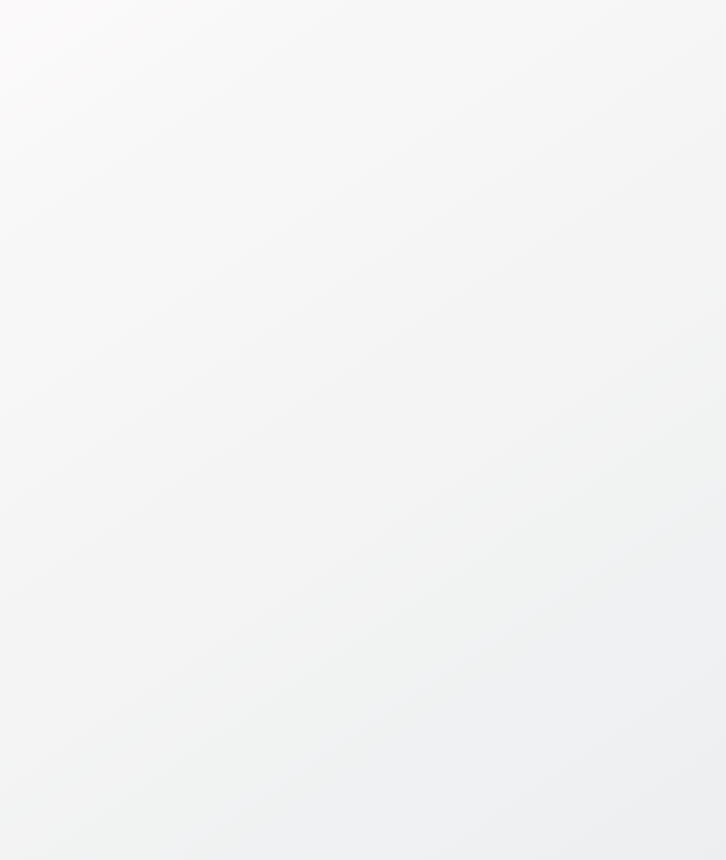
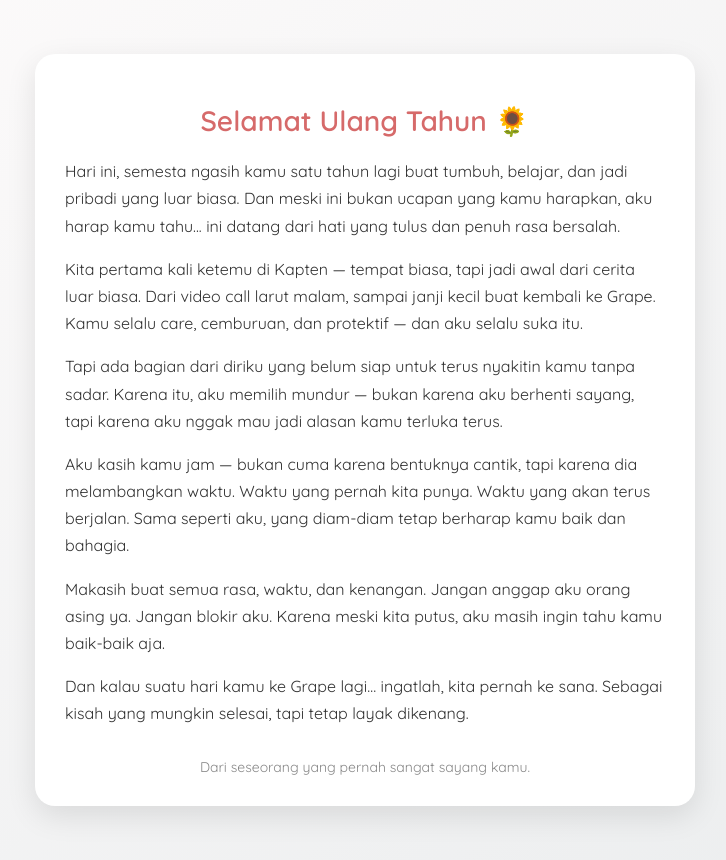
Before and after one commit to bayudewapamungkas/ultahjojo, a plain HTML site: page index.html in a window 1280 px wide. Shown: the whole page, without its empty margins (275-1001 px from the left). Drawn offline with Linux system fonts and the light colour scheme.

Commit message:
Update index.html

```diff
--- a/index.html
+++ b/index.html
@@ -24,4 +24,55 @@
       border-radius: 20px;
       box-shadow: 0 10px 30px rgba(0,0,0,0.1);
       padding: 30px;
-      animation
+      animation: fadeIn 1.5s ease;
+    }
+    h1 {
+      text-align: center;
+      font-size: 28px;
+      margin-bottom: 20px;
+      color: #d66a6a;
+    }
+    p {
+      line-height: 1.7;
+      font-size: 16px;
+      margin-bottom: 16px;
+    }
+    .footer {
+      text-align: center;
+      margin-top: 30px;
+      font-size: 14px;
+      color: #888;
+    }
+    @keyframes fadeIn {
+      from {opacity: 0; transform: translateY(20px);}
+      to {opacity: 1; transform: translateY(0);}
+    }
+  </style>
+</head>
+<body>
+  <div class="card">
+    <h1>Selamat Ulang Tahun 🌻</h1>
+    <p>
+      Hari ini, semesta ngasih kamu satu tahun lagi buat tumbuh, belajar, dan jadi pribadi yang luar biasa. Dan meski ini bukan ucapan yang kamu harapkan, aku harap kamu tahu... ini datang dari hati yang tulus dan penuh rasa bersalah.
+    </p>
+    <p>
+      Kita pertama kali ketemu di Kapten — tempat biasa, tapi jadi awal dari cerita luar biasa. Dari video call larut malam, sampai janji kecil buat kembali ke Grape. Kamu selalu care, cemburuan, dan protektif — dan aku selalu suka itu.
+    </p>
+    <p>
+      Tapi ada bagian dari diriku yang belum siap untuk terus nyakitin kamu tanpa sadar. Karena itu, aku memilih mundur — bukan karena aku berhenti sayang, tapi karena aku nggak mau jadi alasan kamu terluka terus.
+    </p>
+    <p>
+      Aku kasih kamu jam — bukan cuma karena bentuknya cantik, tapi karena dia melambangkan waktu. Waktu yang pernah kita punya. Waktu yang akan terus berjalan. Sama seperti aku, yang diam-diam tetap berharap kamu baik dan bahagia.
+    </p>
+    <p>
+      Makasih buat semua rasa, waktu, dan kenangan. Jangan anggap aku orang asing ya. Jangan blokir aku. Karena meski kita putus, aku masih ingin tahu kamu baik-baik aja.
+    </p>
+    <p>
+      Dan kalau suatu hari kamu ke Grape lagi… ingatlah, kita pernah ke sana. Sebagai kisah yang mungkin selesai, tapi tetap layak dikenang.
+    </p>
+    <div class="footer">
+      Dari seseorang yang pernah sangat sayang kamu.
+    </div>
+  </div>
+</body>
+</html>
```
